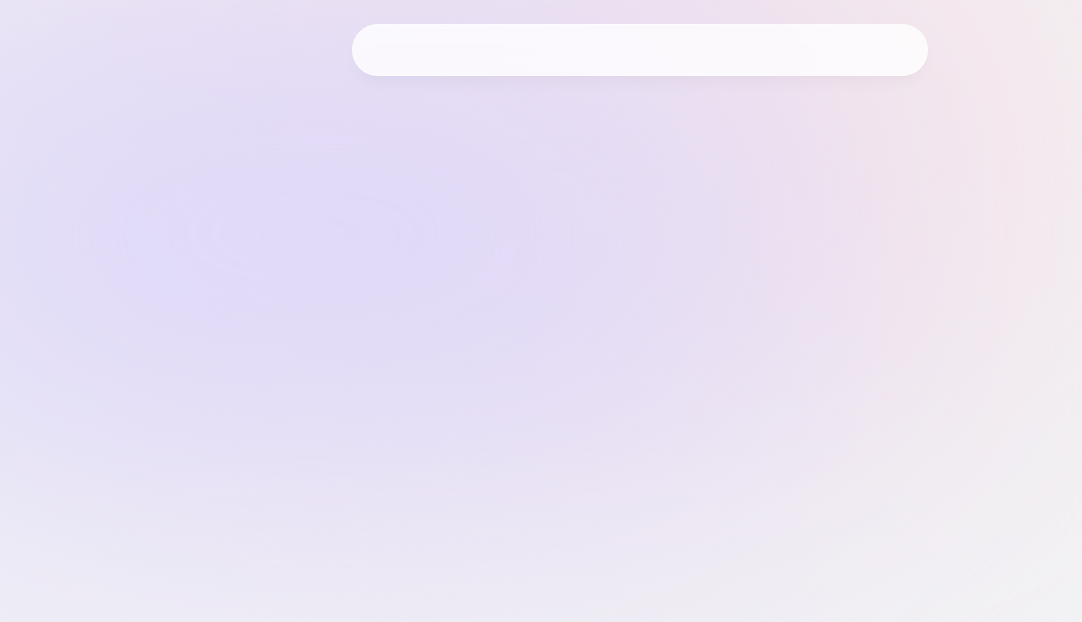
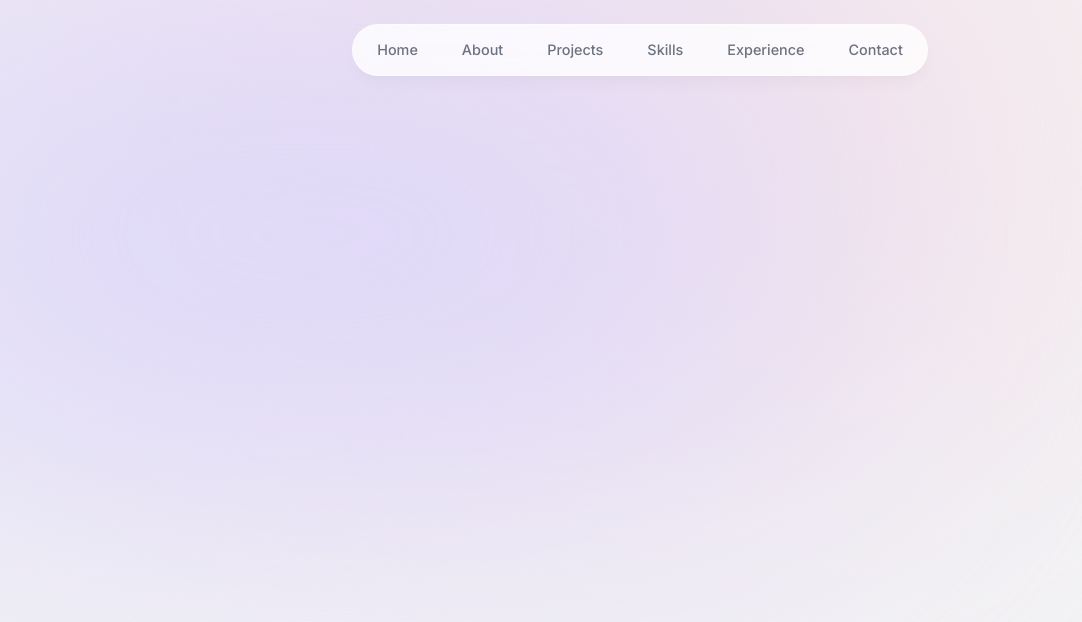
Before and after one commit to AliKhachab/PortfolioWebsite, a Next.js app: page / in a window 1280 px wide. Shown: the top 622 px of the page, without its empty margins (0-1082 px from the left). Built offline with nearby package versions, Linux system fonts and the light colour scheme.

Commit message:
First commit to remote repo (nav bar, README)

```diff
--- a/components/header.tsx
+++ b/components/header.tsx
@@ -1,15 +1,31 @@
 "use client";
 import React from "react";
 import { motion } from "framer-motion";
+import { links } from "@/lib/data";
+import Link from "next/link";
 
 export default function Header() {
     return (
          <header className="z-[999] fixed">
         <motion.div className="fixed top-0 left-1/2 -translate-x-1/2 h-[4.5rem] w-full rounded-none border border-white border-opacity-40 bg-white bg-opacity-80 shadow-lg shadow-black/[0.03] backdrop-blur-[0.5rem] sm:top-6 sm:h-[3.25rem] sm:w-[36rem] sm:rounded-full"
-            initial={{ y : -100, x: "-50%", opacity : 0}}
-            animate={{ y : 0, x: "-50%", opacity : 1}}
+            initial={{x : "-50%", y : -100, opacity : 0}}
+            animate={{x : "-50%", y : 0, opacity : 1}}
             transition={{type: "spring", bounce: 0.34}}>
         </motion.div>
+        <nav className = "flex fixed top-[0.15rem] left-1/2 h-12 -translate-x-1/2 py-2 sm:top-[1.7rem] sm:h-[initial] sm:py-0">
+            <ul className="flex w-[22rem] flex-wrap items-center justify-center gap-y-1 text-[0.9rem] font-medium text-gray-500 sm:w-[initial] sm:flex-nowrap sm:gap-5">
+                {
+                    links.map(link => (
+                        <motion.li className="h-3/4 flex items-center justify-center" key={link.hash}
+                        initial={{y : -100, opacity : 0}}
+                        animate={{y : 0, opacity : 1}}
+                        transition={{type: "spring", bounce: 0.34}}>
+                            <Link className="flex items-center justify-center w-full px-3 py-3 hover:text-gray-950 transition" href = {link.hash}>{link.name}</Link>
+                        </motion.li>
+                    ))
+                }
+            </ul>
+        </nav>
     </header>
     )
 }
```
Also changed, not shown: 1 other file (tests, documents, lock files or other folders).
